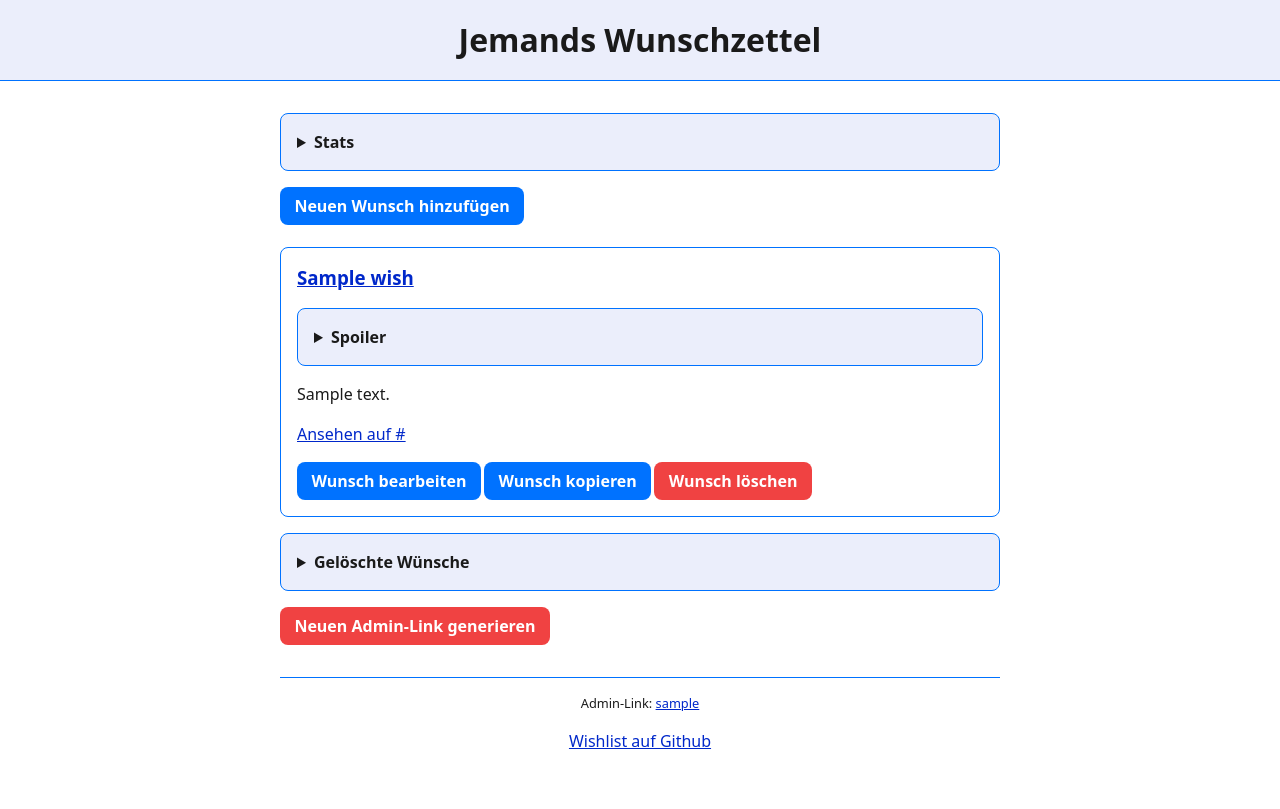
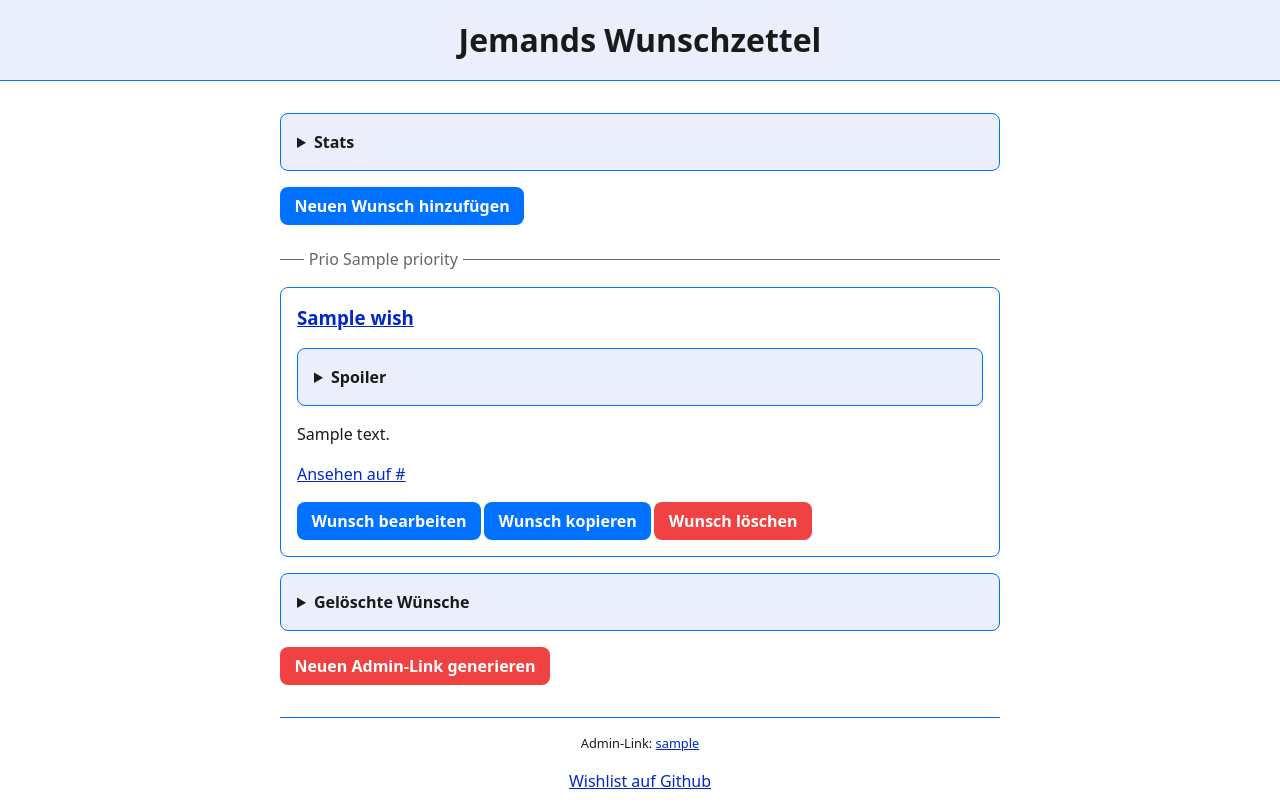
Before and after one commit to dasnessie/wishlist-flask, a Flask app: template templates/admin.html in a window 1280 px wide. Before the commit the page ends 749 px from the top, so only its background shows below. Run offline with Flask 3, Linux system fonts and the light colour scheme; the template is opened without the code that fills it: most values are stand-ins (such as "Sample title", 1, 10 or a date in 2020).

Commit message:
feat(admin views): :sparkles: Add intersitial priority headings in admin wish list

```diff
--- a/static/style.css
+++ b/static/style.css
@@ -66,6 +66,8 @@ h6 {
   --color-theme: oklch(0.4 0.25 var(--hue-theme));
   --color-danger: hsl(0 85% 60%);
 
+  --color-gray: hsl(0 0% 40%);
+
   --color-theme-medium: oklch(from var(--color-theme) 0.6 C H / alpha);
   --color-theme-light: oklch(from var(--color-theme) L C H / 8%);
 
@@ -77,6 +79,8 @@ h6 {
     --color-background: hsl(0 0% 10%);
     --color-text: white;
     --color-theme: oklch(0.65 0.15 var(--hue-theme));
+
+    --color-gray: hsl(0 0% 60%);
 
     --color-theme-medium: oklch(from var(--color-theme) L 0.2 H / alpha);
     --color-theme-light: oklch(from var(--color-theme) L C H / 20%);
@@ -398,3 +402,26 @@ form.inline {
   white-space: pre-wrap;
   grid-area: 1 / 1 / 2 / 2;
 }
+
+/* prio-heading */
+.prio-heading {
+  display: flex;
+  font-size: 1rem;
+  font-weight: normal;
+  color: var(--color-gray);
+  background-color: var(--color-background);
+  gap: 0.3rem;
+}
+.prio-heading::before,
+.prio-heading::after {
+  content: " ";
+  display: block;
+  border-bottom: 1px solid var(--color-gray);
+  margin-bottom: 0.7rem;
+}
+.prio-heading::before {
+  width: 1.5rem;
+}
+.prio-heading::after {
+  flex-grow: 1;
+}
--- a/templates/admin.html
+++ b/templates/admin.html
@@ -29,7 +29,11 @@
 
     <p><a href="/admin/addWish" class="button">Neuen Wunsch hinzufügen</a></p>
 
+    {% set ns = namespace(previousPriority=Infinity) %}
     {% for wish in orderedWishlist %}
+        {% if wish.priority != ns.previousPriority %}
+            <h2 class="prio-heading">Prio {{ wish.priority }}</h2>
+        {% endif %}
         <article>
                 <h3>
                     {% if wish.link %}
@@ -68,6 +72,7 @@
                     </form>
                 </div>
         </article>
+        {% set ns.previousPriority = wish.priority %}
     {% endfor %}
     <details>
         <summary>Gelöschte Wünsche</summary>
```
